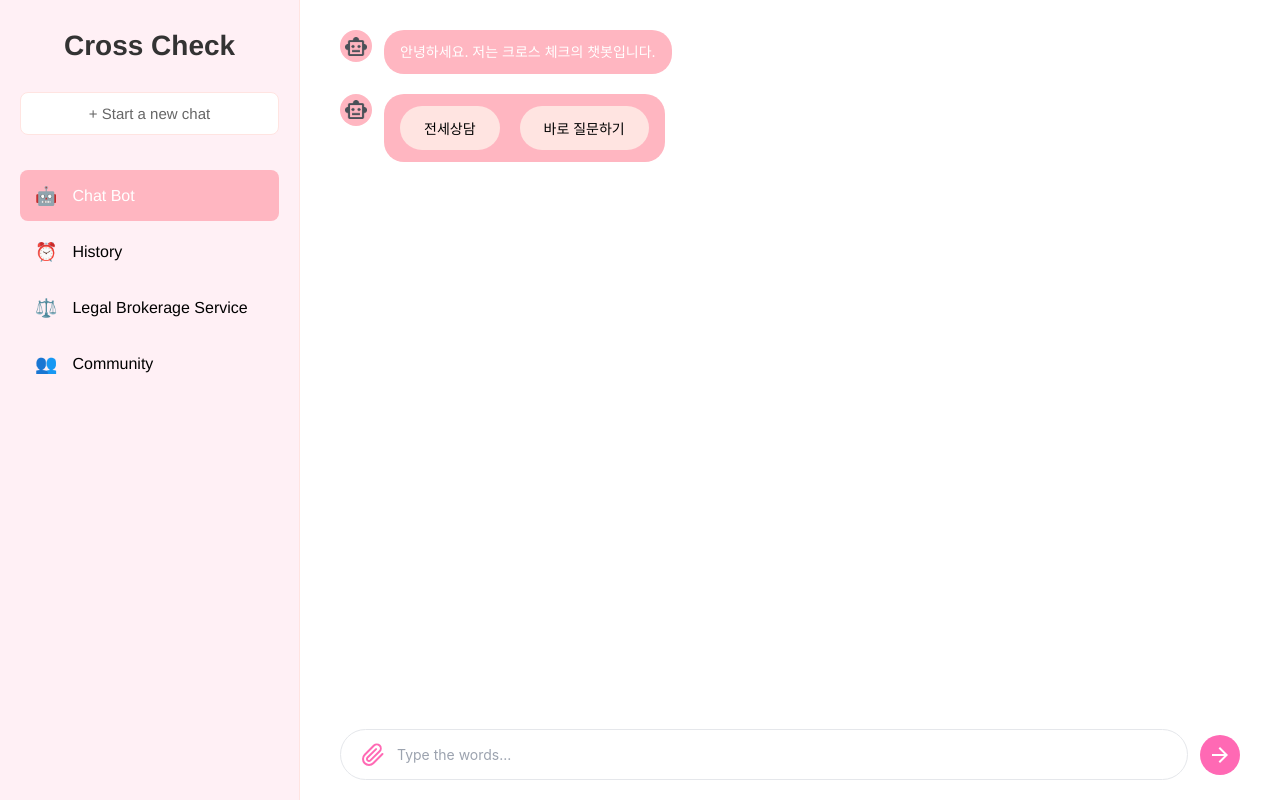
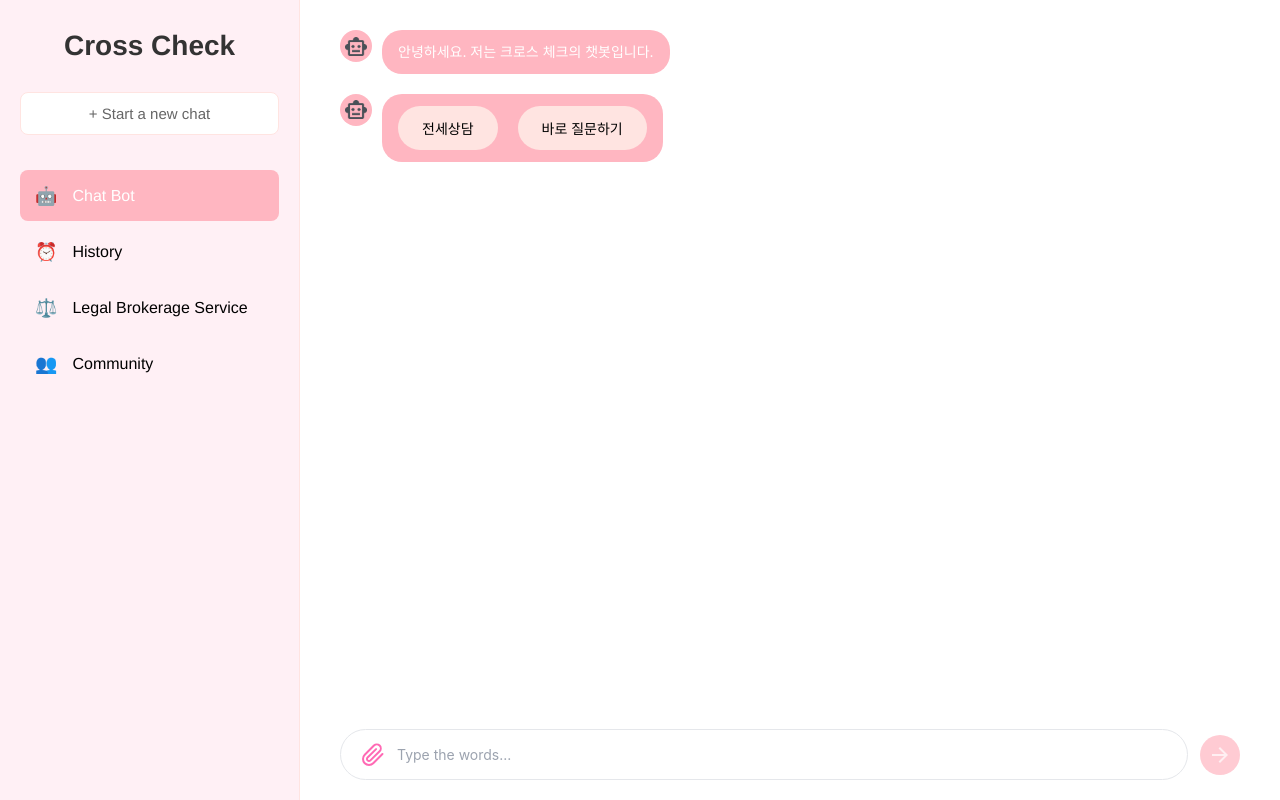
Before and after one commit to king-junho/CrossCheck-FE, a React (Create React App) app in the folder cross-check-fe/: page /chatbot in a window 1280 px wide. Both pictures are taken after typing "Sample" into the empty fields and a click on the button "채팅방 생성". Built offline with nearby package versions, Linux system fonts and the light colour scheme; a web font is replaced by a local one.

Commit message:
add : chatRoom Send Button 비활성화 기능 추가

```diff
--- a/cross-check-fe/src/Chatbot/components/ChatRoom.jsx
+++ b/cross-check-fe/src/Chatbot/components/ChatRoom.jsx
@@ -177,7 +177,7 @@ const ChatRoom = () => {
                         <div className="chat-input-container">
                               <label className="file-upload-button">
                                     <svg width="24" height="24" viewBox="0 0 24 24" fill="none" xmlns="http://www.w3.org/2000/svg">
-                      <path d="M21.44 11.05l-9.19 9.19a6 6 0 01-8.49-8.49l9.19-9.19a4 4 0 015.66 5.66l-9.2 9.19a2 2 0 01-2.83-2.83l8.49-8.48" stroke="#FF69B4" strokeWidth="2" strokeLinecap="round" strokeLinejoin="round"/>
+                                          <path d="M21.44 11.05l-9.19 9.19a6 6 0 01-8.49-8.49l9.19-9.19a4 4 0 015.66 5.66l-9.2 9.19a2 2 0 01-2.83-2.83l8.49-8.48" stroke="#FF69B4" strokeWidth="2" strokeLinecap="round" strokeLinejoin="round" />
                                     </svg>
                                     <input
                                           type="file"
@@ -195,9 +195,13 @@ const ChatRoom = () => {
                                     className="chat-input"
                               />
                         </div>
-                <button type="submit" className="send-button">
+                        <button
+                              type="submit"
+                              className={`send-button ${!input.trim() && !selectedFile ? 'disabled' : ''}`}
+                              disabled={!input.trim() && !selectedFile}
+                        >
                               <svg width="24" height="24" viewBox="0 0 24 24" fill="none" xmlns="http://www.w3.org/2000/svg">
-                    <path d="M12 20L4 12L12 4L13.425 5.425L7.825 11H20V13H7.825L13.425 18.575L12 20Z" fill="white" transform="rotate(180 12 12)"/>
+                                    <path d="M12 20L4 12L12 4L13.425 5.425L7.825 11H20V13H7.825L13.425 18.575L12 20Z" fill="white" transform="rotate(180 12 12)" />
                               </svg>
                         </button>
                   </form>
--- a/cross-check-fe/src/Chatbot/css/chatRoom.css
+++ b/cross-check-fe/src/Chatbot/css/chatRoom.css
@@ -6,7 +6,7 @@
       background-color: white;
       width: calc(100vw - 300px);
       margin: 20px;
-      padding: 20px;  /* 모든 방향에 동일한 패딩 적용 */
+      padding: 20px;
   }
 
   .chat-messages {
@@ -17,13 +17,12 @@
       width: 100%;
       max-width: 100%;
       margin: 0;
-      padding: 0 0 20px 0;  /* 하단 패딩만 유지 */
+      padding: 0 0 20px 0;
   }
 
   .message {
       display: flex;
       align-items: flex-start;
-      gap: 12px;
       width: 100%;
       margin: 10px 0;
       padding: 0;
@@ -31,7 +30,7 @@
 
   .message-content {
       display: inline-block;
-      max-width: max(280px, 60%);
+      max-width: max(280px, 100%);  /* 컨테이너 내에서 최대 너비 사용 */
       min-width: min-content;
       padding: 12px 16px;
       border-radius: 20px;
@@ -44,11 +43,14 @@
   .message.bot {
       justify-content: flex-start;
       max-width: 85%;
+      padding-right: 20%;
   }
 
   .message.user {
       justify-content: flex-end;
       max-width: 85%;
+      padding-left: 40%;     /* 왼쪽 패딩 제거 */
+    padding-right: 0%;
   }
 
 
@@ -56,12 +58,14 @@
       background-color: #FFB6C1;
       color: white;
       margin-right: auto;
+      margin-left: 10px;
   }
 
   .message.user .message-content {
       background-color: #FFE4E1;
       color: black;
       margin-left: auto;
+      margin-right: -20%;
   }
 
 /* 짧은 메시지를 위한 개선 */
@@ -141,8 +145,22 @@
       align-items: center;
       justify-content: center;
       cursor: pointer;
-      transition: background-color 0.2s;
-}
+      transition: all 0.2s ease;
+  }
+
+  .send-button:hover:not(.disabled) {
+      background-color: #FF1493;
+  }
+
+  .send-button.disabled {
+      background-color: #FFB6C1;
+      cursor: not-allowed;
+      opacity: 0.7;
+  }
+
+  .send-button.disabled svg path {
+      fill: rgba(255, 255, 255, 0.7);
+  }
 
 .send-button:hover {
       background-color: #FF1493;
```
Lines whose indentation alone changed are shown as unchanged.
